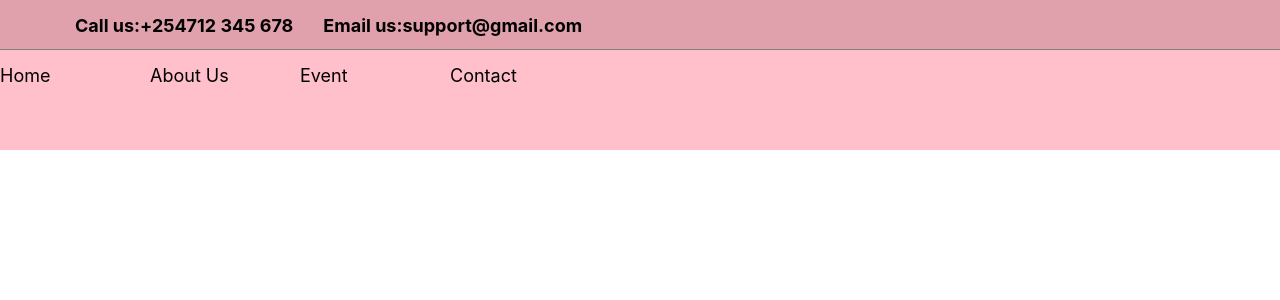
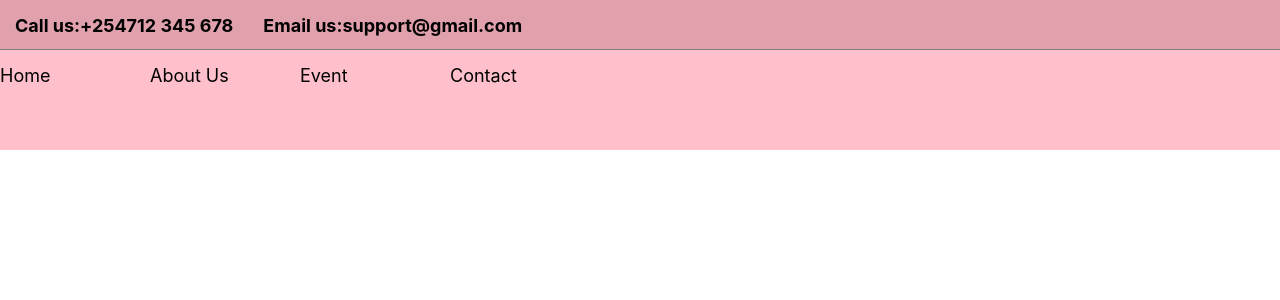
Before and after one commit to Diana-nyamai/CharityFundWebsite, a React (Create React App) app: page / in a window 1280 px wide. Shown: the top 300 px of the page. Built offline with nearby package versions, Linux system fonts and the light colour scheme.

Commit message:
css changes

```diff
--- a/src/App.css
+++ b/src/App.css
@@ -19,7 +19,7 @@ body{
 }
 .upper-ul{
     display: flex;
-    margin-left: 60px;
+
 }
 .upper-ul .row{
     list-style-type: none;
@@ -27,10 +27,7 @@ body{
     padding: 15px;
     font-weight: bold;
     }
-.nav-list{
-    display: flex;
 
-}
 .nav-list .row{
     float: left;
     width: 150px;
```
